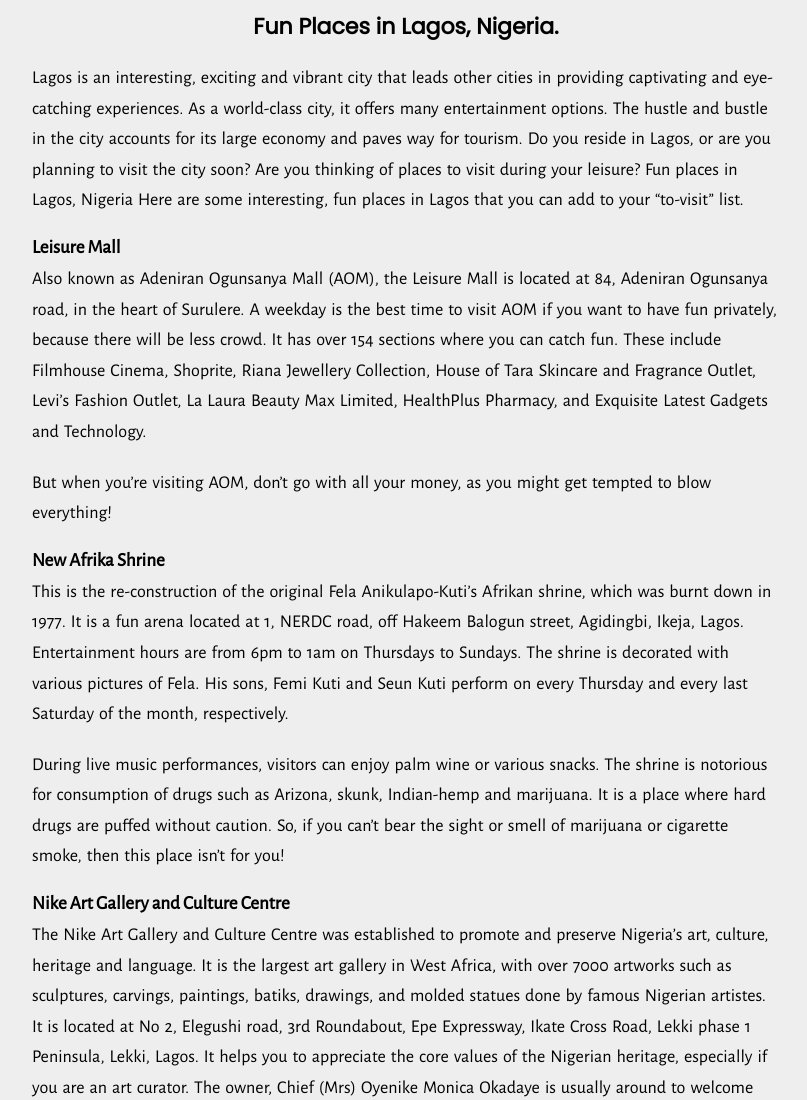
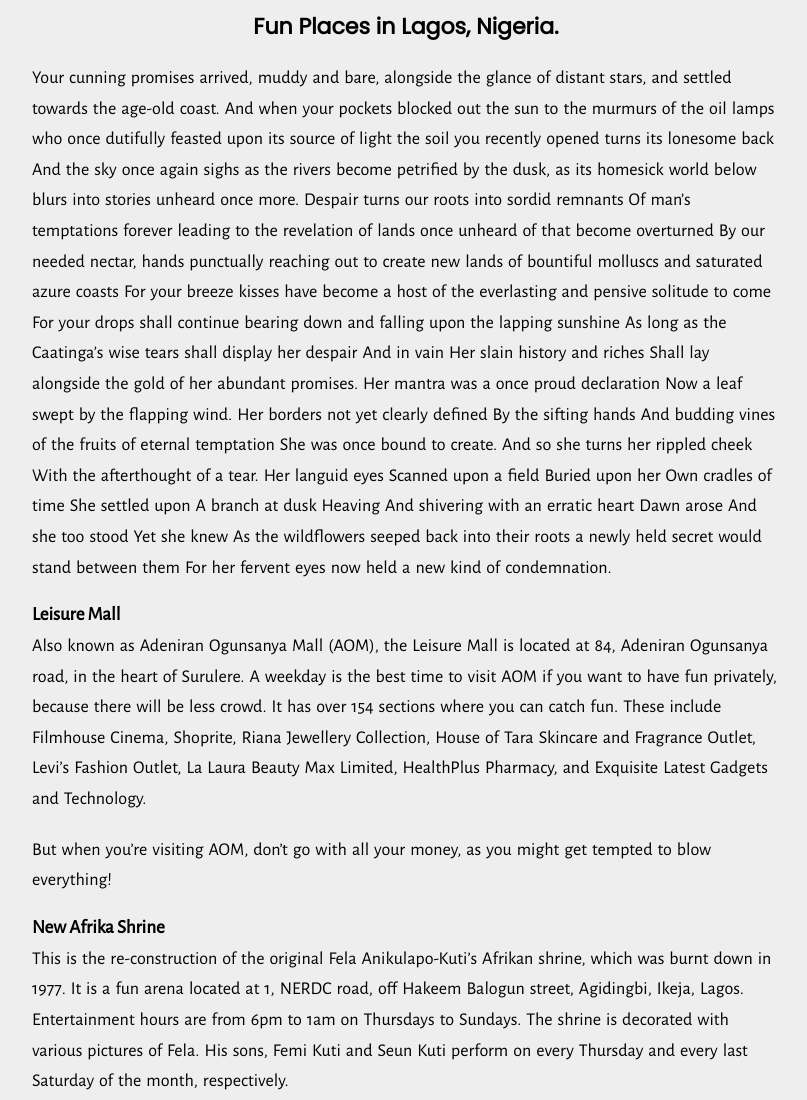
Before and after one commit to chloeposthumacoelho/chloversletters2, a plain HTML site: page Portfolio/Projects/places.html in a window 1280 px wide. Shown: the top 1100 px of the page, without its empty margins (234-1041 px from the left). Drawn offline with nearby package versions, Linux system fonts and the light colour scheme.

Commit message:
Update places.html

```diff
--- a/Portfolio/Projects/places.html
+++ b/Portfolio/Projects/places.html
@@ -12,14 +12,59 @@
             <article>
                 <div>
                     <h5>Fun Places in Lagos, Nigeria.</h5>
-                    <p>Lagos is an interesting, exciting and vibrant city that leads other
-                    cities in providing captivating and eye-catching experiences. As a
-                    world-class city, it offers many entertainment options. The hustle and
-                    bustle in the city accounts for its large economy and paves way for tourism.
-                    Do you reside in Lagos, or are you planning to visit the city soon? Are you
-                    thinking of places to visit during your leisure? Fun places in Lagos,
-                    Nigeria Here are some interesting, fun places in Lagos that you can add to
-                    your “to-visit” list.</p>
+                    <p>
+                        Your cunning promises arrived, muddy and bare, alongside the
+glance of distant stars,
+and settled towards the age-old coast.
+And when your pockets blocked out the sun to the murmurs of the oil lamps
+who once dutifully feasted upon its source of light
+the soil you recently opened turns its lonesome back
+ And the sky once again sighs as the rivers become petrified by the dusk,
+as its homesick world below
+blurs into stories unheard
+ once more.
+Despair turns our roots into sordid remnants
+Of man’s temptations forever leading to the revelation
+ of lands once unheard of that become overturned
+
+By our needed nectar, hands punctually reaching out to create new lands of bountiful molluscs and saturated azure coasts
+For your breeze kisses have become a host of the everlasting and pensive solitude to come
+For your drops shall continue bearing down and falling upon the lapping sunshine
+As long as the Caatinga’s wise tears shall display her despair
+And in vain
+Her slain history and riches
+Shall lay alongside the gold of her abundant promises.
+
+
+Her mantra was a once proud declaration
+Now a leaf swept by the flapping wind.
+Her borders not yet clearly defined
+By the sifting hands
+And budding vines of the fruits of eternal temptation
+She was once bound to create.
+And so she turns her rippled cheek
+With the afterthought of a tear.
+Her languid eyes
+Scanned upon a field
+Buried upon her
+Own cradles of time
+She settled upon
+A branch at dusk
+Heaving
+And shivering with an erratic heart
+Dawn arose
+And she too stood
+Yet she knew
+As the wildflowers seeped back into their roots
+a newly held secret would stand between them
+For her fervent eyes now held a new kind of
+condemnation.
+
+
+
+
+
+</p>
 
                     <h6>Leisure Mall</h6>
                     <p>Also known as Adeniran Ogunsanya Mall (AOM), the Leisure Mall is located
```
